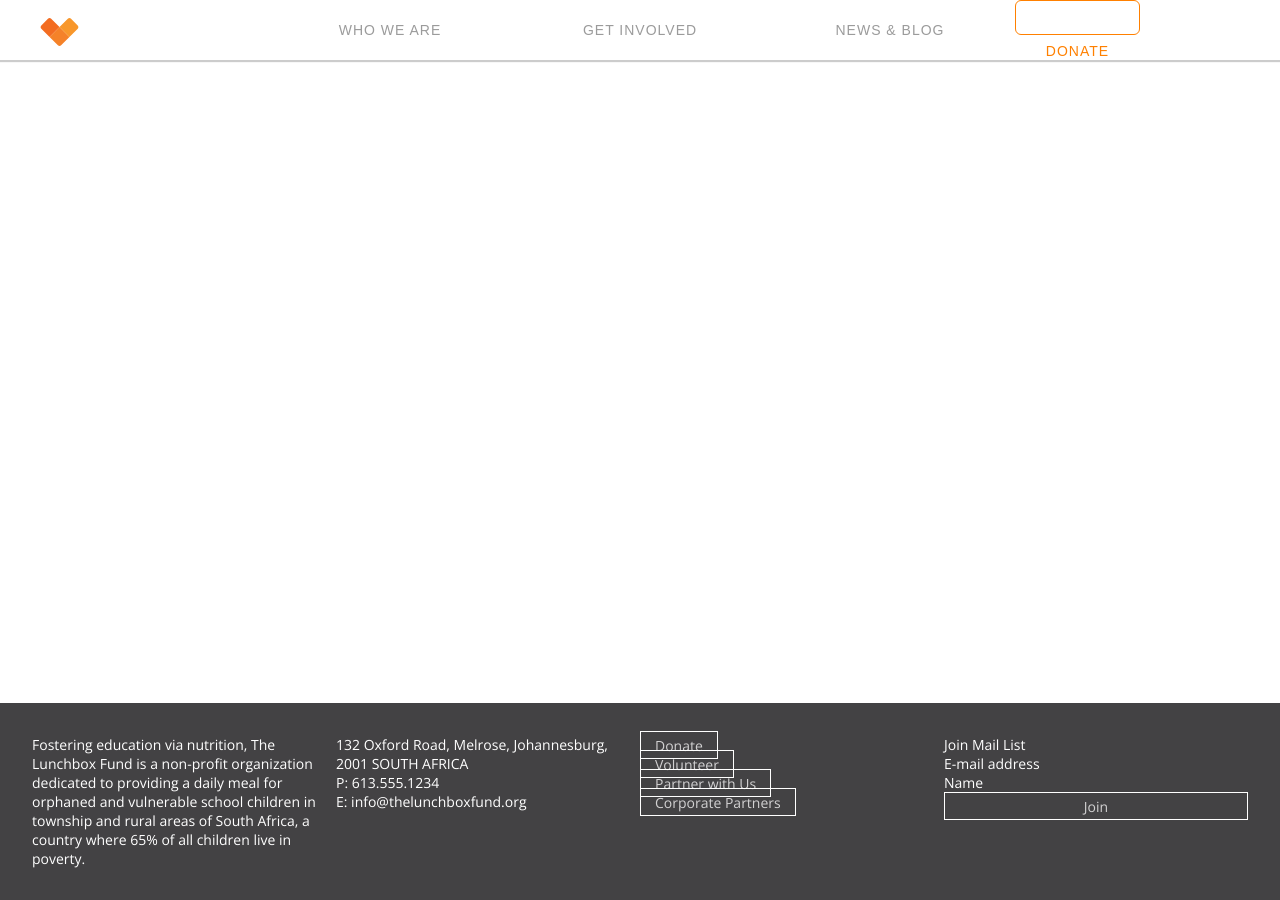
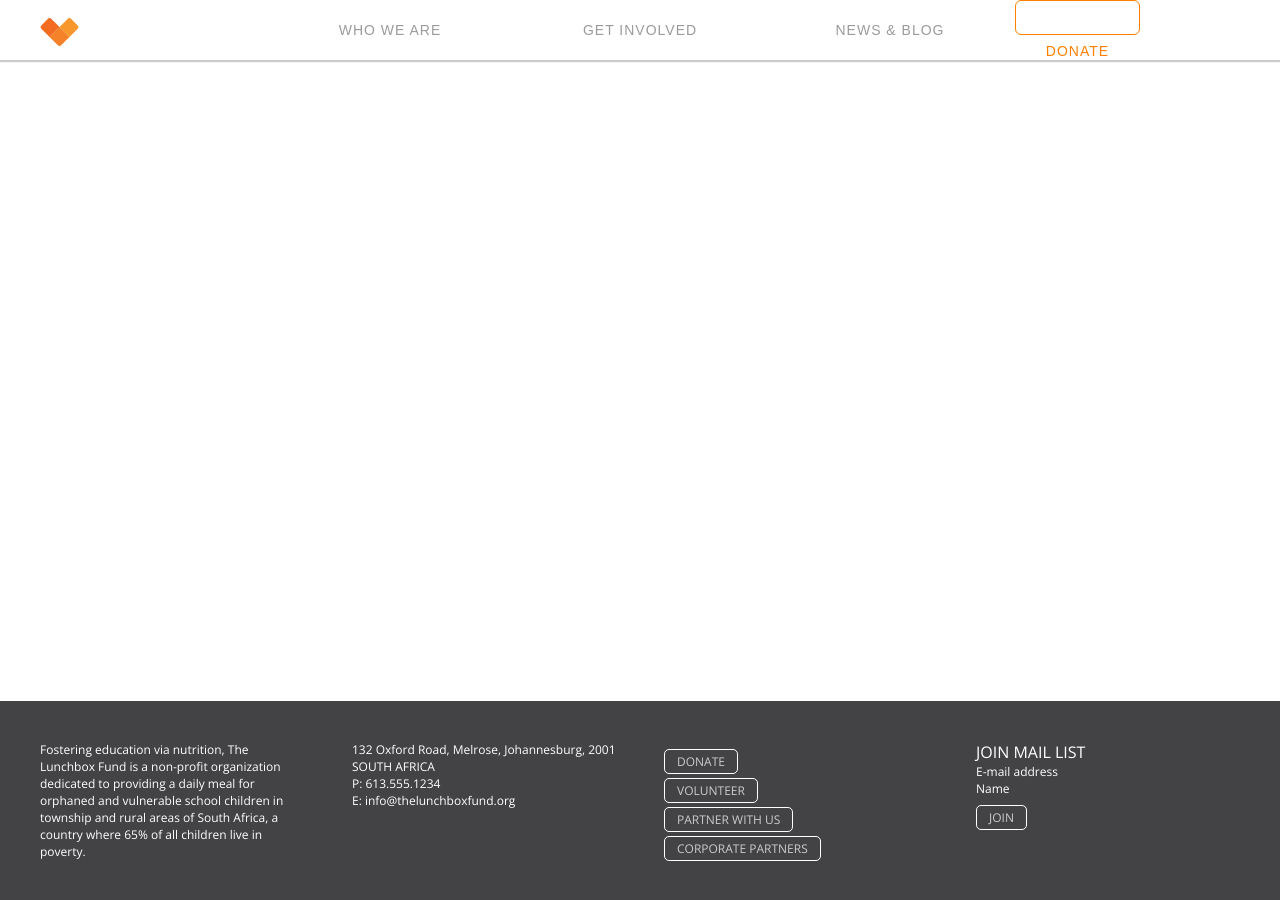
Before and after one commit to EvanAG/the-lunchbox-fund, a Jekyll site: the page built from index.html, in a window 1280 px wide. Built offline with Jekyll 4.4.1, drawn with Linux system fonts in a browser that asks for light colours; Markdown is read by kramdown in place of the engine named in the settings.

Commit message:
feat(all): update footer styling
Update grid, font family, font weight, colour, buttons and padding.

```diff
--- a/_layouts/default.html
+++ b/_layouts/default.html
@@ -10,6 +10,8 @@
   <link href='http://fonts.googleapis.com/css?family=Open+Sans:300italic,400,300,600' rel='stylesheet' type='text/css'>
 </head>
 <body>
+
+ <!-- http://codepen.io/shswanson/pen/rldLz -->
 
   <header>
 
@@ -53,28 +55,30 @@
 {{content}}
 
 <footer class="grid">
-  <div class="unit unit-xs-1 unit-s-1 m-1-2 unit-l-1-4">
-    <p>Fostering education via nutrition, The Lunchbox Fund is a non-profit organization dedicated to providing a daily meal for orphaned and vulnerable school children in township and rural areas of South Africa, a country where 65% of all children live in poverty.</p>
+  <div class="bucket unit unit-xs-1 unit-s-1 m-1-2 unit-l-1-4">
+    <p class="light">Fostering education via nutrition, The Lunchbox Fund is a non-profit organization dedicated to providing a daily meal for orphaned and vulnerable school children in township and rural areas of South Africa, a country where 65% of all children live in poverty.</p>
   </div>
 
-  <div class="unit unit-xs-1 unit-s-1 m-1-2 unit-l-1-4">
+  <div class="bucket unit unit-xs-1 unit-s-1 m-1-2 unit-l-1-4">
     <p>132 Oxford Road, Melrose, Johannesburg, 2001 SOUTH AFRICA</p>
-    <p>P: 613.555.1234</p>
-    <p>E: info@thelunchboxfund.org</p>
+    <p class="light">P: 613.555.1234</p>
+    <p class="light">E: info@thelunchboxfund.org</p>
   </div>
 
-  <ul class="quicklinks unit unit-xs-1 unit-s-1 m-1-2 unit-l-1-4">
-    <li><a href="applications/cost-transparency" class="menu-buttons">Donate</a></li>
-    <li><a href="applications/it-benchmarking" class="menu-buttons">Volunteer</a></li>
-    <li><a href="applications/business-insights" class="menu-buttons">Partner with Us</a></li>
-    <li><a href="applications/bill-of-it" class="menu-buttons">Corporate Partners</a></li>
+  <ul class="bucket quicklinks unit unit-xs-1 unit-s-1 m-1-2 unit-l-1-4">
+    <li><a href="#" class="menu-buttons">Donate</a></li>
+    <li><a href="#" class="menu-buttons">Volunteer</a></li>
+    <li><a href="#" class="menu-buttons">Partner with Us</a></li>
+    <li><a href="#" class="menu-buttons">Corporate Partners</a></li>
   </ul>
 
-  <div class="contact-column unit unit-xs-1 unit-s-1 m-1-2 unit-l-1-4">
-    <p>Join Mail List</p>
-    <p>E-mail address</p>
-    <p>Name</p>
-    <a class="button" href="/get-started"><div class="menu-buttons">Join</div></a>
+  <div class="bucket contact-column unit unit-xs-1 unit-s-1 m-1-2 unit-l-1-4">
+    <p class="bottom-nav-title">Join Mail List</p>
+    <p class="light">E-mail address</p>
+    <p class="light">Name</p>
+    <ul>
+      <li><a href="#" class="menu-buttons">Join</a></li>
+    </ul>
   </div>
 
 </footer>
--- a/css/style.css
+++ b/css/style.css
@@ -634,32 +634,77 @@ header {
 /* line 118, /Users/evangrice/Documents/Graphic Design Semester 6/Web Development/the-lunchbox-fund/scss/components/main */
 footer {
   font-family: 'Open Sans', sans-serif;
-  font-size: 14px;
+  font-size: 12px;
   position: absolute;
   bottom: 0;
   width: 100%;
   background: #434244;
-  padding: 2rem;
+  padding: 1rem;
   color: white; }
   /* line 127, /Users/evangrice/Documents/Graphic Design Semester 6/Web Development/the-lunchbox-fund/scss/components/main */
   footer .quicklinks {
     list-style-type: none; }
 
 /* line 132, /Users/evangrice/Documents/Graphic Design Semester 6/Web Development/the-lunchbox-fund/scss/components/main */
+li {
+  list-style-type: none; }
+
+/* line 136, /Users/evangrice/Documents/Graphic Design Semester 6/Web Development/the-lunchbox-fund/scss/components/main */
+a {
+  text-decoration: none; }
+
+/* line 140, /Users/evangrice/Documents/Graphic Design Semester 6/Web Development/the-lunchbox-fund/scss/components/main */
 .menu-buttons {
   border: 1px solid white;
+  border-radius: 5px;
+  width: 1em;
   padding: 0.25em 1em;
-  text-align: center; }
+  text-align: center;
+  color: #ccc;
+  text-transform: uppercase;
+  text-decoration: none;
+  list-style-type: none; }
 
-/* line 138, /Users/evangrice/Documents/Graphic Design Semester 6/Web Development/the-lunchbox-fund/scss/components/main */
-footer a {
-  text-decoration: none;
-  color: #d2d1d2;
-  transition: 100ms color;
+/* line 154, /Users/evangrice/Documents/Graphic Design Semester 6/Web Development/the-lunchbox-fund/scss/components/main */
+.menu-buttons:hover {
+  border: 1px solid white;
+  padding: 0.25em 1em;
+  text-align: center;
+  color: #fff;
+  text-transform: uppercase; }
+
+/* line 163, /Users/evangrice/Documents/Graphic Design Semester 6/Web Development/the-lunchbox-fund/scss/components/main */
+.bottom-nav-title {
+  text-transform: uppercase;
+  font-size: 16px; }
+
+/* line 168, /Users/evangrice/Documents/Graphic Design Semester 6/Web Development/the-lunchbox-fund/scss/components/main */
+.button {
+  border: 1px solid white;
+  border-radius: 5px;
+  padding: 0.25em 1em;
+  text-align: center;
+  color: #ccc;
+  text-transform: uppercase;
+  text-decoration: none; }
+
+/* line 180, /Users/evangrice/Documents/Graphic Design Semester 6/Web Development/the-lunchbox-fund/scss/components/main */
+.button:hover {
+  border: 1px solid white;
+  padding: 0.25em 1em;
+  text-align: center;
+  color: #fff;
+  text-transform: uppercase;
   transition-duration: 100ms; }
 
-/* line 145, /Users/evangrice/Documents/Graphic Design Semester 6/Web Development/the-lunchbox-fund/scss/components/main */
-footer a:hover {
-  color: #ff651b;
-  transition: 100ms color;
-  transition-duration: 100ms; }
+/* line 189, /Users/evangrice/Documents/Graphic Design Semester 6/Web Development/the-lunchbox-fund/scss/components/main */
+.bucket {
+  padding: 2em; }
+
+/* line 193, /Users/evangrice/Documents/Graphic Design Semester 6/Web Development/the-lunchbox-fund/scss/components/main */
+.bucket li {
+  padding-top: 1em; }
+
+/* line 197, /Users/evangrice/Documents/Graphic Design Semester 6/Web Development/the-lunchbox-fund/scss/components/main */
+.light {
+  font-weight: 300; }
```
Also changed, not shown: scss/components/_main.scss (+62 -12 lines).
